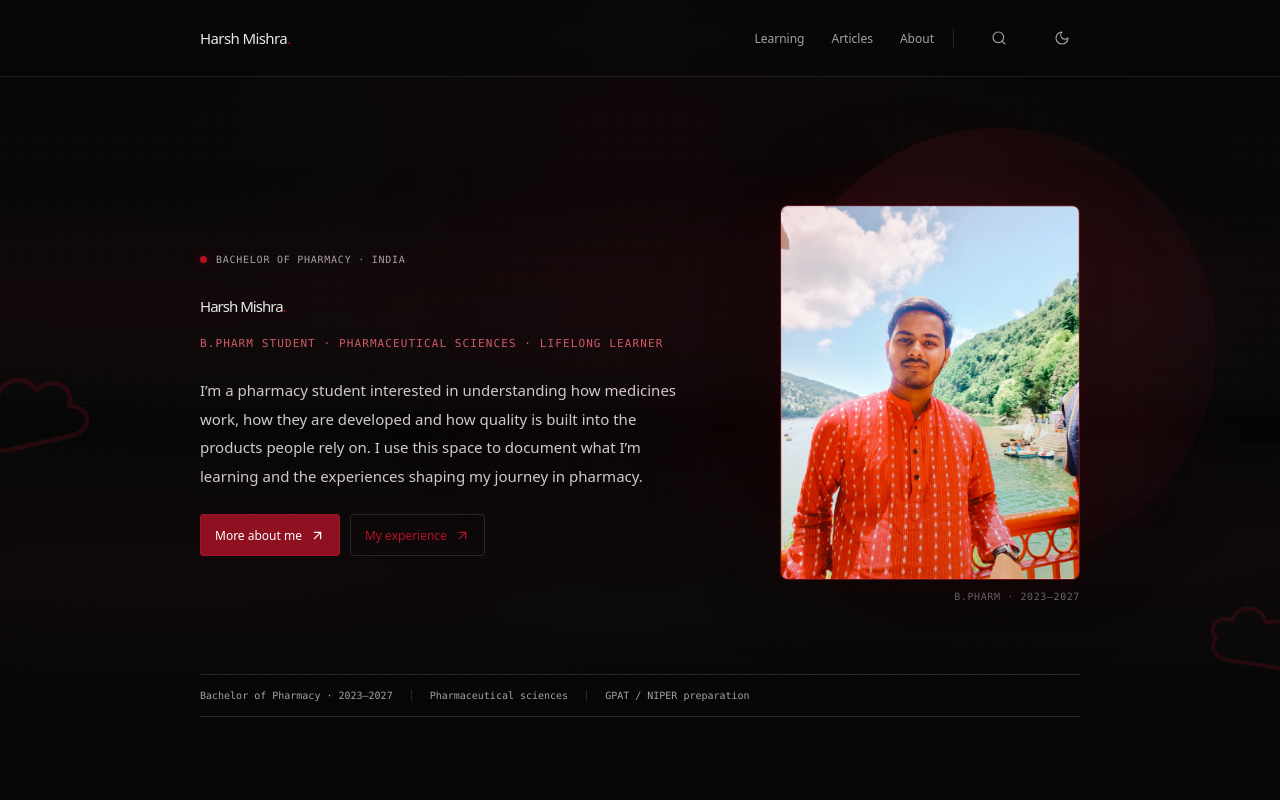
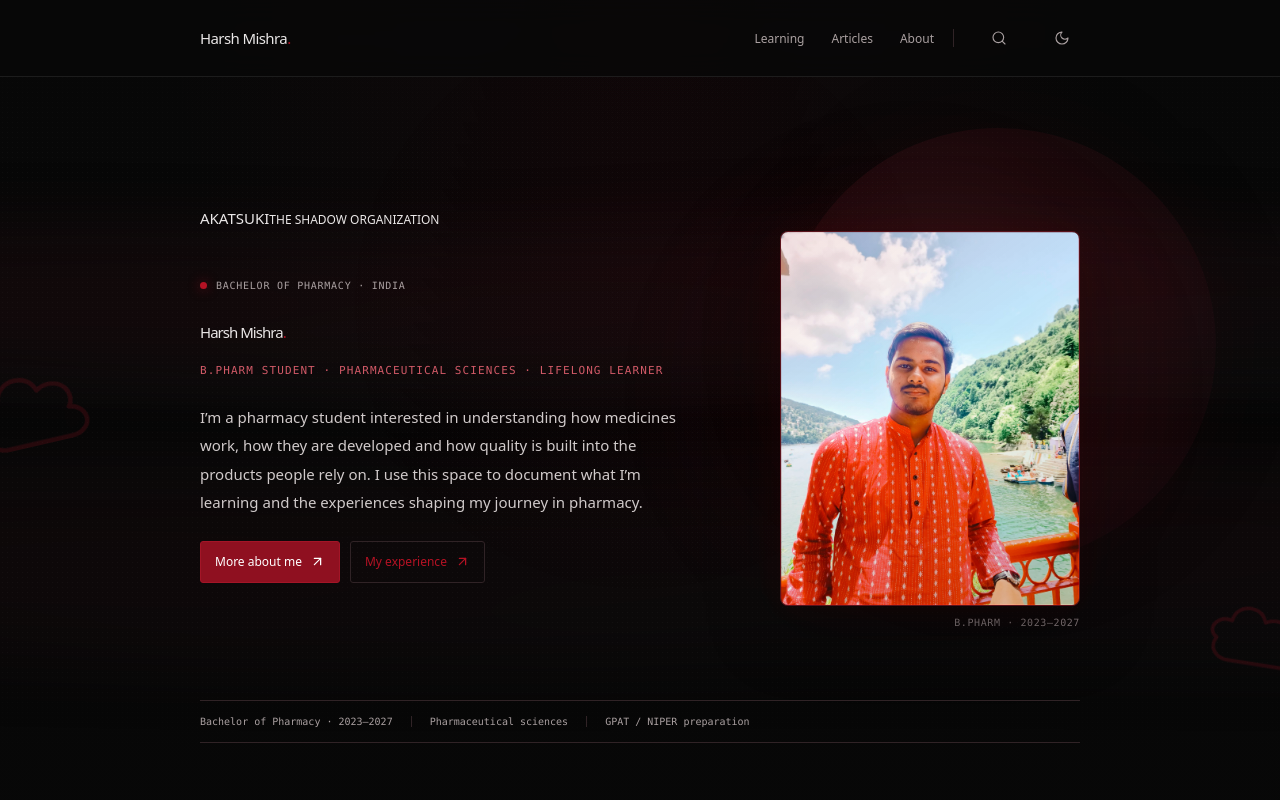
Before and after one commit to milesmoraliis759/portfolio, a Next.js app: page / in a window 1280 px wide. Shown: the top 800 px of the page. Built offline with nearby package versions, Linux system fonts and the light colour scheme; no server answers.

Commit message:
Add cinematic Akatsuki character artwork to homepage

```diff
--- a/src/app/page.tsx
+++ b/src/app/page.tsx
@@ -41,6 +41,7 @@ export default function HomePage() {
   return (
     <main>
       <section className="portfolio-home container akatsuki-home">
+        <div className="akatsuki-hero-art" aria-hidden="true"><span>AKATSUKI</span><small>THE SHADOW ORGANIZATION</small></div>
         <div className="portfolio-home-intro">
           <div className="portfolio-home-copy">
             <p className="eyebrow"><span className="portfolio-status-dot" /> BACHELOR OF PHARMACY · INDIA</p>
```
